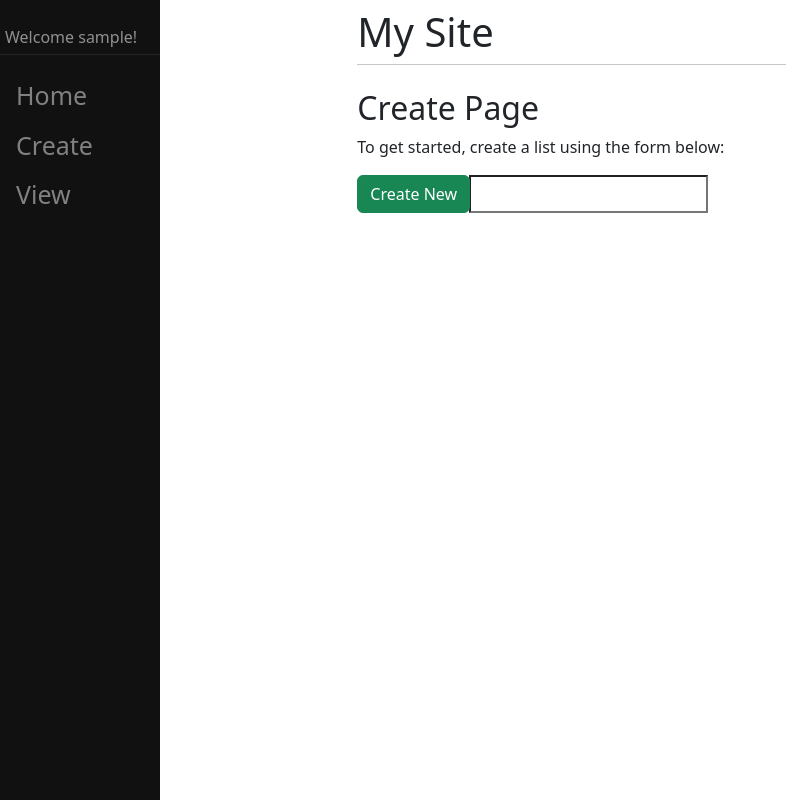
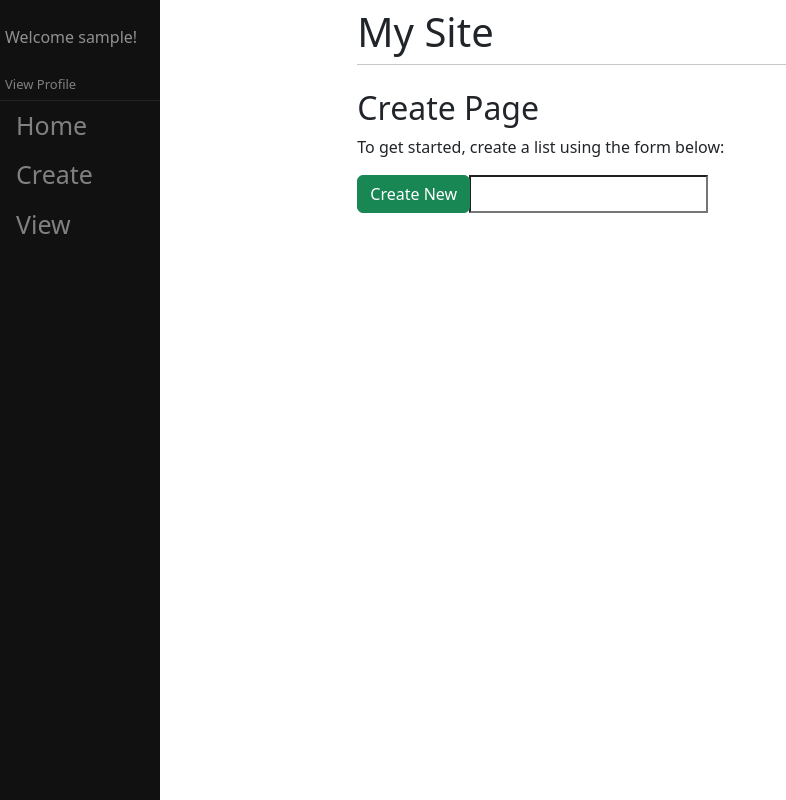
Before and after one commit to dylanp581/django_todolist, a Django app: page /create/ in a window 1280 px wide. Shown: the whole page, without its empty margins (0-786 px from the left). Run offline with Django 4.2, Linux system fonts and the light colour scheme; the visitor is signed in with stand-in values (Sample User, id 1).

Commit message:
profile has been commited

```diff
--- a/main/templates/main/base.html
+++ b/main/templates/main/base.html
@@ -5,6 +5,11 @@
             #username {
                 padding: 5px;
                 color: #f1f1f191;
+            }
+
+            #profile_id {
+                font-size: 13px;
+                padding: 5px;
             }
 
             .sidenav {
@@ -46,12 +51,22 @@
     </head>
 
     <body>
+        {% if user.is_authenticated %}
+        <div class="sidenav">
+            <p id="username">Welcome {{ user }}!</p>
+            <a href="/profile" id="profile_id" class="border-bottom border-dark">View Profile</a>
+            <a href="/">Home</a>
+            <a href="/create">Create</a>
+            <a href="/view">View</a>
+        </div>
+        {% else %}
         <div class="sidenav">
             <p id="username" class="border-bottom border-dark">Welcome {{ user }}!</p>
             <a href="/">Home</a>
             <a href="/create">Create</a>
             <a href="/view">View</a>
         </div>
+        {% endif %}
         <div id="content", name="content", class="main">
             <div class="row justify-content-center">
                 <div class="col-8">
--- a/main/urls.py
+++ b/main/urls.py
@@ -7,4 +7,5 @@ urlpatterns = [
     path("home/", views.home, name="home"),
     path("create/", views.create, name="create"),
     path("view/", views.view, name="view"),
+    path("profile/", views.profile, name="profile"),
 ]
--- a/main/views.py
+++ b/main/views.py
@@ -1,4 +1,4 @@
-from django.shortcuts import render
+from django.shortcuts import render, redirect
 from django.http import HttpResponse, HttpResponseRedirect
 from .models import ToDoList, Item, User
 from .forms import CreateNewList
@@ -75,3 +75,15 @@ def create(response):
 
 def view(response):
     return render(response, "main/view.html", {ToDoList.id:"td.id"})
+
+def fetch_profile(request):
+    user = request.user
+    user.delete()
+
+def profile(response):
+    if response.method == "POST":
+        print(response.POST)
+        if response.POST.get("delete_account"):
+            fetch_profile(response)
+            return redirect("/home")
+    return render(response, "main/profile.html", {})
```
Also changed, not shown: main/templates/main/profile.html (added, +14 -0 lines).
